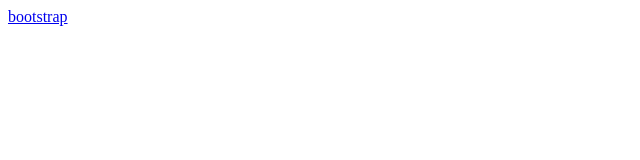
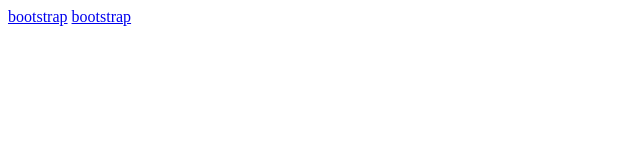
Before and after one commit to zyh666/zyh666.github.io, a plain HTML site: page index.html in a window 1280 px wide. Shown: the full height of the page, 0-640 px from the left. Drawn offline with Linux system fonts and the light colour scheme.

Commit message:
Update index.html

```diff
--- a/index.html
+++ b/index.html
@@ -1 +1,2 @@
 <a href="新建文件夹/bootstrap.html">bootstrap</a>
+<a href="个人作品/家具设计/index.html">bootstrap</a>
```
